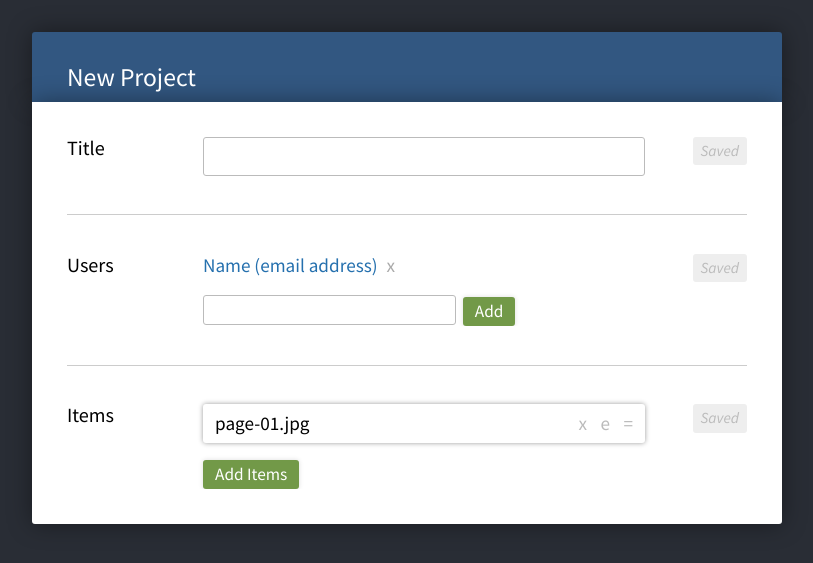
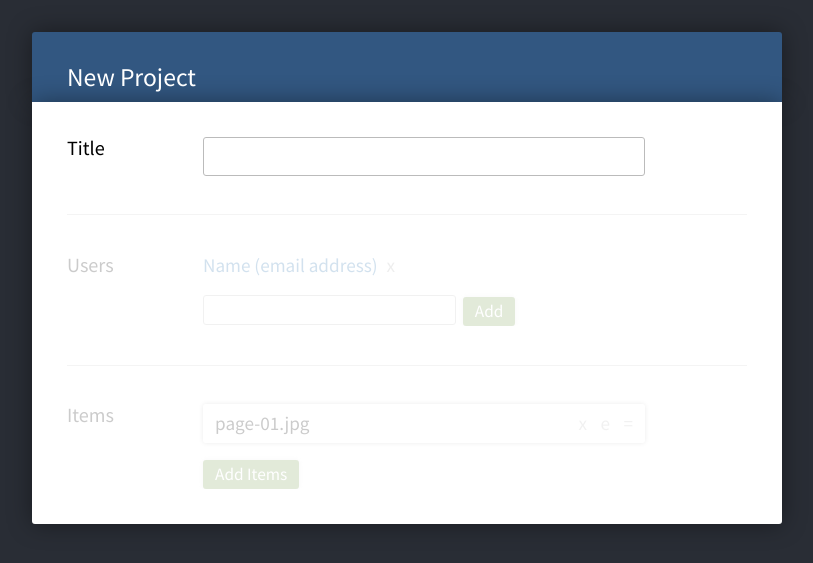
Before and after one commit to mod2/codex, a Django app: page /new-project/ in a window 1280 px wide. Shown: the part 45-608 px from the top of the page, without its empty margins (233-1046 px from the left). Run offline with Django 3.2, Linux system fonts and the light colour scheme; the visitor is signed in with stand-in values (Sample User, id 1).

Commit message:
When starting a project, keep the second part of the form faded out until needed

```diff
--- a/codex/static/style.css
+++ b/codex/static/style.css
@@ -129,6 +129,7 @@ body #main.page #content form span.saved {
 	background: #eee;
 	border-radius: 3px;
 	color: #bbb;
+	display: none;
 	float: left;
 	font-size: .8em;
 	font-style: italic;
@@ -485,3 +486,15 @@ body.dark #main.transcribe .transcript textarea {
 .dashboard-projects a.new-project:hover {
 	background: #698b15;
 }
+
+
+/* New/Edit Project */
+/* -------------------------------------------------- */
+
+form.edit-project fieldset {
+	opacity: 0.2;
+}
+
+form.edit-project fieldset#title-fieldset {
+	opacity: 1.0;
+}
--- a/transcribe/templates/new_project.html
+++ b/transcribe/templates/new_project.html
@@ -3,8 +3,8 @@
 {% block title %}New Project{% endblock title %}
 
 {% block content %}
-<form>
-	<fieldset>
+<form class="edit-project">
+	<fieldset id="title-fieldset">
 		<label>Title</label>
 		<section>
 			<input type="text" class="title" />
```
